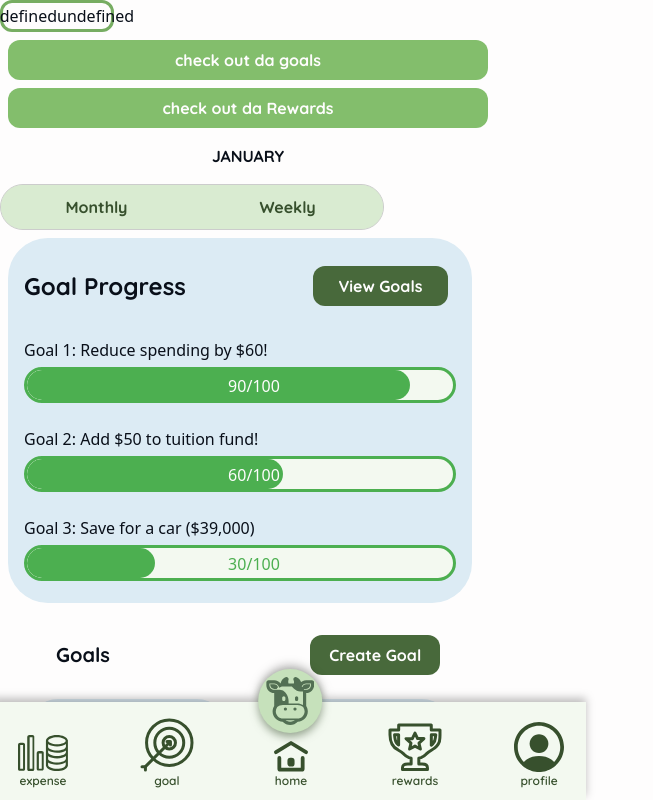
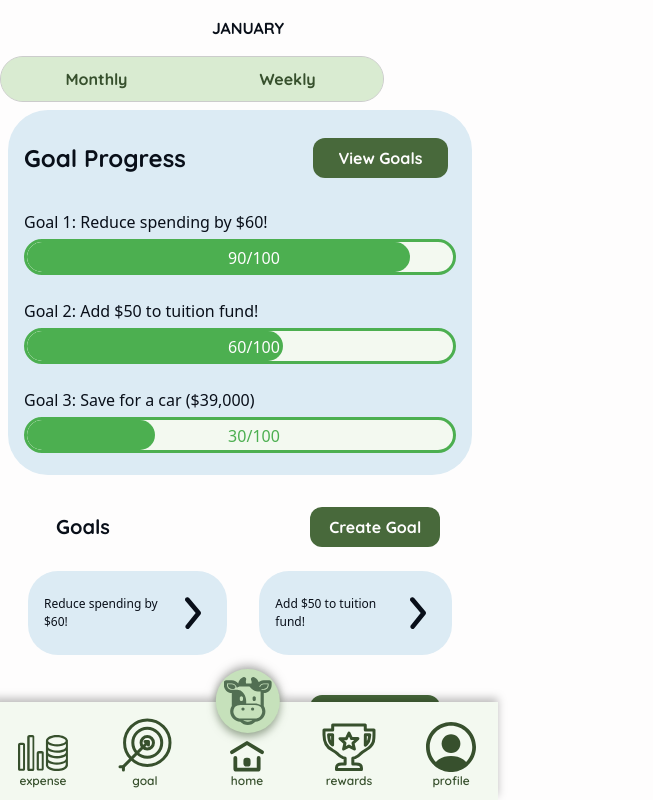
Before and after one commit to AlyssaHug/Design02_App, a Next.js app: page / in a window 1280 px wide. Shown: the top 800 px of the page, without its empty margins (0-653 px from the left). Built offline with nearby package versions, Linux system fonts and the light colour scheme.

Commit message:
fixed navbar spacing + page running

```diff
--- a/app/page.js
+++ b/app/page.js
@@ -143,19 +143,6 @@ export default function Page() {
     return (
         <div>
             <Nav />
-            <div className={styles.small}>
-                <Coins />
-                <Button
-                    color='light'
-                    value='check out da goals'
-                    href='/Goals'
-                />
-                <Button
-                    color='light'
-                    value='check out da Rewards'
-                    href='/Rewards'
-                />
-            </div>
             <Button
                 value='JANUARY'
                 href='/Expense/overview/Weekly/January'></Button>
@@ -755,12 +742,11 @@ export default function Page() {
                     amount='258.72'
                 />
             </div>
-      <Coins
-        type="coins"
-        value="Coins: "
-        coin={10}
-      />
-    </div>
-  );
-
+            <Coins
+                type='coins'
+                value='Coins: '
+                coin={10}
+            />
+        </div>
+    );
 }
--- a/app/ui/navbar/navbar.module.css
+++ b/app/ui/navbar/navbar.module.css
@@ -4,7 +4,7 @@
     height: 98px;
     display: grid;
     grid-template-columns: repeat(5, 1fr);
-    grid-gap: 38px;
+    grid-gap: 16px;
     align-items: end;
     padding-bottom: 8px;
     padding-right: 12px;
@@ -17,18 +17,17 @@
     align-items: end; /* Ensure bottom alignment within the cell */
 }
 
-
 .cow {
     position: absolute;
     top: -25px; /* Adjust vertically above the navbar */
     left: 50%;
-    transform: translate(-41%, -20%);
+    transform: translate(-39%, -20%);
     grid-column: 3 / 4; /* Optional for fallback support */
     width: 80px;
     background: none;
     z-index: 10; /* Make sure it’s above the navbar */
-    filter: drop-shadow(0px -4px 4px rgba(0, 0, 0, 0.10));
-    filter: drop-shadow(0px 4px 4px rgba(55, 80, 45, 0.50));
+    filter: drop-shadow(0px -4px 4px rgba(0, 0, 0, 0.1));
+    filter: drop-shadow(0px 4px 4px rgba(55, 80, 45, 0.5));
 }
 
 .nav {
@@ -36,7 +35,7 @@
     display: flex;
     flex-direction: column;
     align-items: center;
-    gap: 4px;
+    gap: 0;
 }
 
 .expense {
@@ -66,8 +65,8 @@
 
 .wholenav {
     filter: drop-shadow(0px -4px 4px rgba(0, 0, 0, 0.25));
-   /* padding-top: 90em; just to test drop shadow*/
-   position: fixed;
+    /* padding-top: 90em; just to test drop shadow*/
+    position: fixed;
     bottom: 0;
     left: -8px;
     z-index: 100;
```
